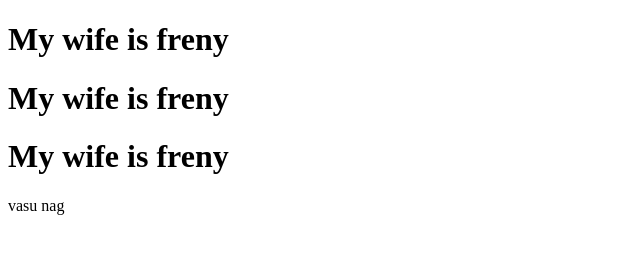
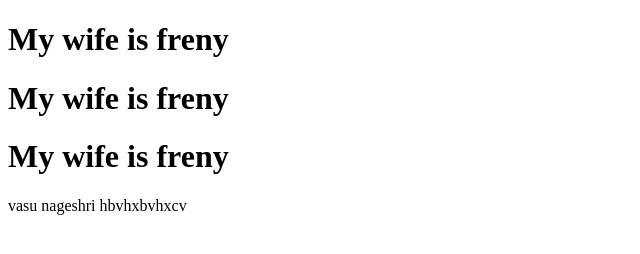
Before and after one commit to Vasusn/freny, a plain HTML site: page index.html in a window 1280 px wide. Shown: the whole page, without its empty margins (0-640 px from the left). Drawn offline with Linux system fonts and the light colour scheme.

Commit message:
add from dev branch

```diff
--- a/index.html
+++ b/index.html
@@ -9,6 +9,7 @@
     <h1>My wife is freny</h1>
     <h1>My wife is freny</h1>
     <h1>My wife is freny</h1>
-    vasu nag
+    vasu nageshri
+    hbvhxbvhxcv
 </body>
 </html>
```
